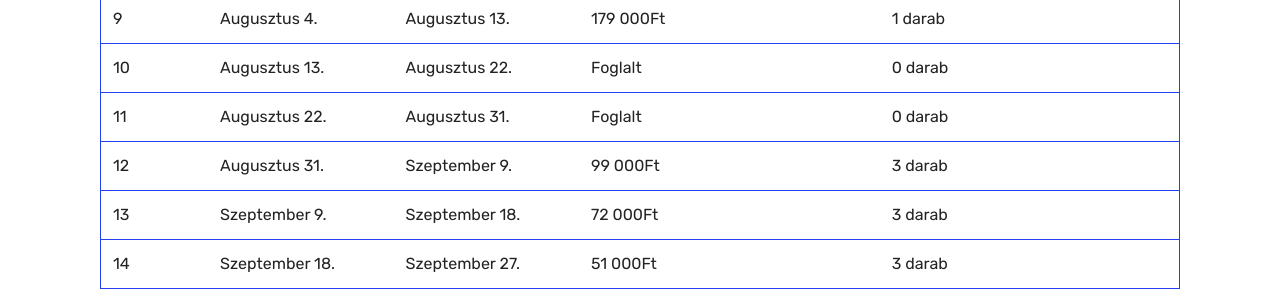
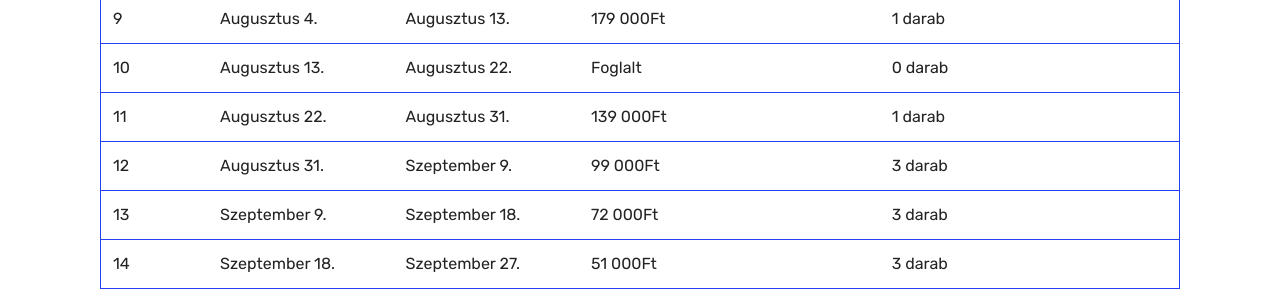
Before and after one commit to marklaszlo9/korinos_new, a Jekyll site: the page built from arak.html, in a window 1280 px wide and 900 px high, scrolled down 466 px. Shown: the part 153-453 px from the top of the window. Built offline with Jekyll 4.4.1, drawn with Linux system fonts in a browser that asks for light colours.

Commit message:
Update arak.html

```diff
--- a/arak.html
+++ b/arak.html
@@ -67,7 +67,7 @@
               <td class="body-item mbr-fonts-style display-7">8</td><td class="body-item mbr-fonts-style display-7">Július 26.</td><td class="body-item mbr-fonts-style display-7">Augusztus 4.</td><td class="body-item mbr-fonts-style display-7">Foglalt</td><td class="body-item mbr-fonts-style display-7">0 darab</td></tr><tr>
               <td class="body-item mbr-fonts-style display-7">9</td><td class="body-item mbr-fonts-style display-7">Augusztus 4.</td><td class="body-item mbr-fonts-style display-7">Augusztus 13.</td><td class="body-item mbr-fonts-style display-7">179 000Ft</td><td class="body-item mbr-fonts-style display-7">1 darab</td></tr><tr>
               <td class="body-item mbr-fonts-style display-7">10</td><td class="body-item mbr-fonts-style display-7">Augusztus 13.</td><td class="body-item mbr-fonts-style display-7">Augusztus 22.</td><td class="body-item mbr-fonts-style display-7">Foglalt</td><td class="body-item mbr-fonts-style display-7">0 darab</td></tr><tr>
-              <td class="body-item mbr-fonts-style display-7">11</td><td class="body-item mbr-fonts-style display-7">Augusztus 22.</td><td class="body-item mbr-fonts-style display-7">Augusztus 31.</td><td class="body-item mbr-fonts-style display-7">Foglalt</td><td class="body-item mbr-fonts-style display-7">0 darab</td></tr><tr>
+              <td class="body-item mbr-fonts-style display-7">11</td><td class="body-item mbr-fonts-style display-7">Augusztus 22.</td><td class="body-item mbr-fonts-style display-7">Augusztus 31.</td><td class="body-item mbr-fonts-style display-7">139 000Ft</td><td class="body-item mbr-fonts-style display-7">1 darab</td></tr><tr>
               <td class="body-item mbr-fonts-style display-7">12</td><td class="body-item mbr-fonts-style display-7">Augusztus 31.</td><td class="body-item mbr-fonts-style display-7">Szeptember 9.</td><td class="body-item mbr-fonts-style display-7">99 000Ft</td><td class="body-item mbr-fonts-style display-7">3 darab</td></tr><tr>
               <td class="body-item mbr-fonts-style display-7">13</td><td class="body-item mbr-fonts-style display-7">Szeptember 9.</td><td class="body-item mbr-fonts-style display-7">Szeptember 18.</td><td class="body-item mbr-fonts-style display-7">72 000Ft</td><td class="body-item mbr-fonts-style display-7">3 darab</td></tr><tr>
               <td class="body-item mbr-fonts-style display-7">14</td><td class="body-item mbr-fonts-style display-7">Szeptember 18.</td><td class="body-item mbr-fonts-style display-7">Szeptember 27.</td><td class="body-item mbr-fonts-style display-7">51 000Ft</td><td class="body-item mbr-fonts-style display-7">3 darab</td></tr><tr>
```
